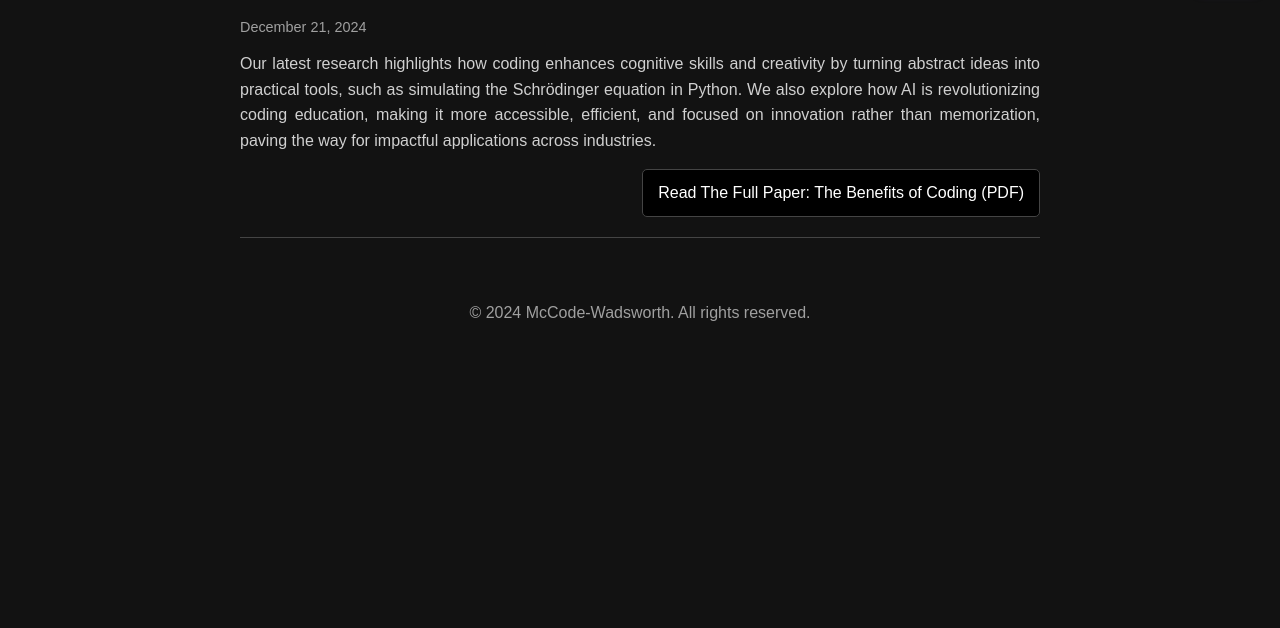
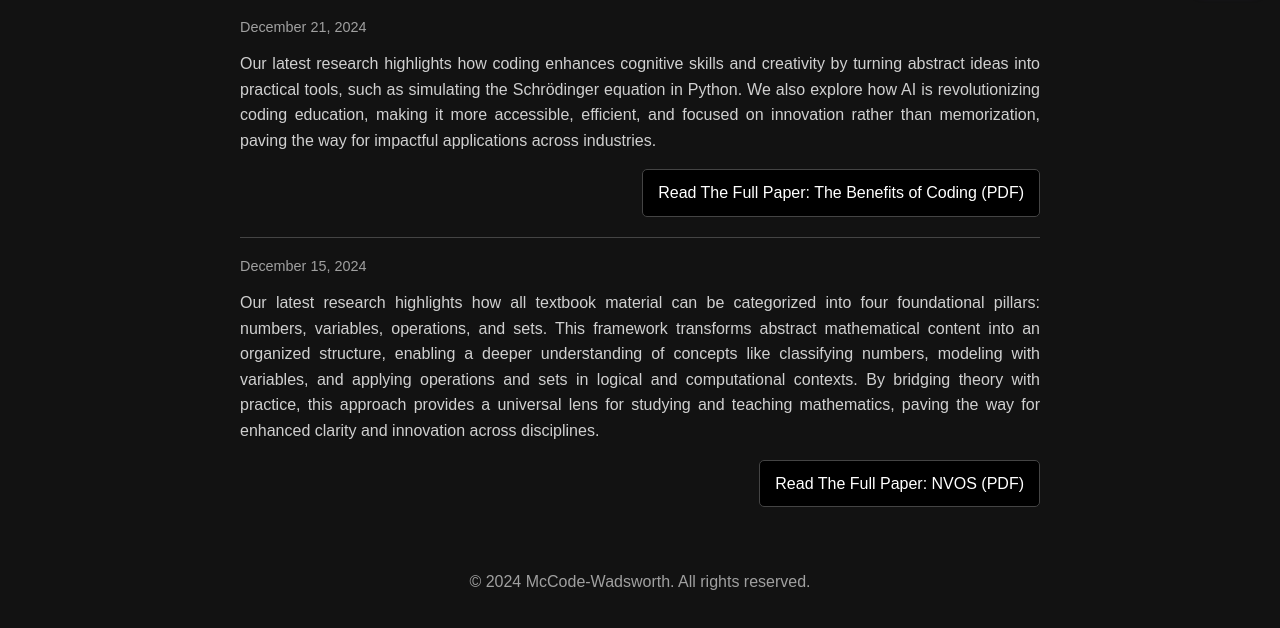
Before and after one commit to colin2829292/McCode-Wadsworth, a plain HTML site: page html/link-papers.html in a window 1280 px wide. Shown: the part 86-714 px from the top of the page. Drawn offline with Linux system fonts and the light colour scheme.

Commit message:
Update link-papers.html

```diff
--- a/html/link-papers.html
+++ b/html/link-papers.html
@@ -37,6 +37,18 @@
 
             <hr class="post-separator">
 
+            <div class="blog-post">
+                <time datetime="2024-12-01" class="timestamp">December 15, 2024</time>
+                <p>
+                    Our latest research highlights how all textbook material can be categorized into four foundational pillars: numbers, variables, operations, and sets. This framework transforms abstract mathematical content into an organized structure, enabling a deeper understanding of concepts like classifying numbers, modeling with variables, and applying operations and sets in logical and computational contexts. By bridging theory with practice, this approach provides a universal lens for studying and teaching mathematics, paving the way for enhanced clarity and innovation across disciplines.
+                </p>
+                <p class="pdf-container">
+                    <a href="../Assets/pdf/papers/NVOS.pdf" target="_blank" class="pdf-link">
+                        Read The Full Paper: NVOS (PDF)
+                    </a>
+                </p>
+            </div>
+
         </section>
     </main>
 
```
